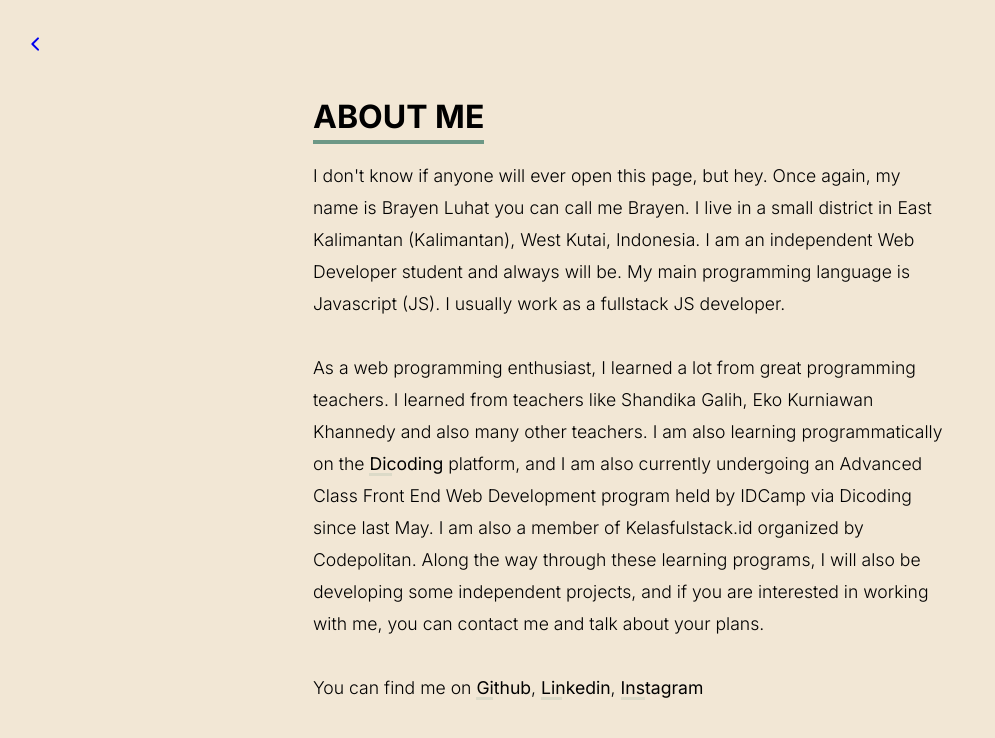
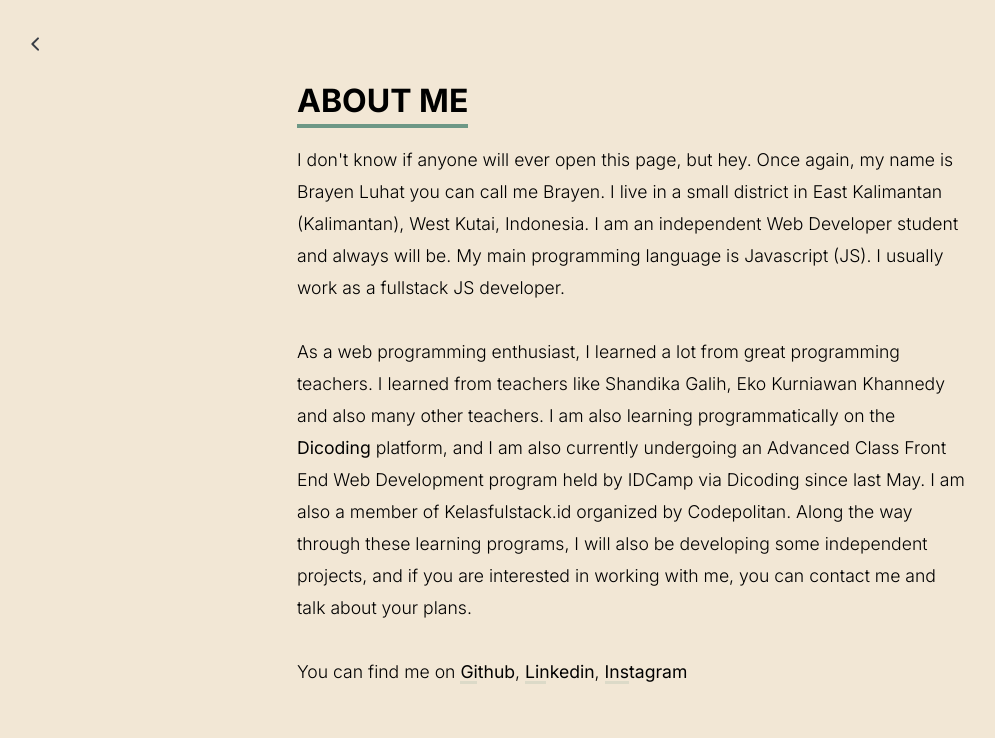
Before and after one commit to brayenid/bryn-web, a Vue app in the folder brayenweb/: page /about in a window 1280 px wide. Shown: the top 738 px of the page, without its empty margins (9-1004 px from the left). Built offline with nearby package versions, Linux system fonts and the light colour scheme.

Commit message:
Edit minor display in about and the paragraphs lineheigth

```diff
--- a/brayenweb/src/components/ContactSection.vue
+++ b/brayenweb/src/components/ContactSection.vue
@@ -9,7 +9,7 @@
       <h1>#contact</h1>
       <p>Want to work together or just talk about your project, feel free to send me a message!</p>
     </div>
-    <div data-aos="zoom-in-down" data-aos-delay="400" id="form">
+    <div data-aos="zoom-in-down" data-aos-delay="200" id="form">
       <form target="_blank" action="https://formsubmit.co/319bddddd3b99cba0d6b68a77af1ed21" method="POST">
         <div>
           <input type="text" name="name" placeholder="Full Name" required />
@@ -46,7 +46,7 @@
 }
 .contactTitle p {
   margin-top: 1rem;
-  line-height: 1rem;
+  line-height: 1.3rem;
 }
 #form {
   max-width: 35rem;
--- a/brayenweb/src/components/HeaderSection.vue
+++ b/brayenweb/src/components/HeaderSection.vue
@@ -69,7 +69,7 @@
 }
 @media screen and (min-width: 400px) {
   .jumbo h1 {
-    font-size: 3rem;
+    font-size: 2.5rem;
     width: 25.49rem;
   }
 }
--- a/brayenweb/src/components/ProjectsSection.vue
+++ b/brayenweb/src/components/ProjectsSection.vue
@@ -72,7 +72,7 @@
 }
 .projects p {
   margin-top: 1rem;
-  line-height: 1rem;
+  line-height: 1.3rem;
 }
 .projectsBottom {
   position: relative;
--- a/brayenweb/src/router/index.js
+++ b/brayenweb/src/router/index.js
@@ -20,7 +20,12 @@
       path: '/:pathMatch(.*)*',
       component: () => import('../views/ErrorView.vue')
     }
-  ]
+  ],
+  scrollBehavior() {
+    return {
+      top: 0
+    }
+  }
 })
 
 export default router
--- a/brayenweb/src/views/AboutView.vue
+++ b/brayenweb/src/views/AboutView.vue
@@ -29,7 +29,7 @@
 .aboutMe {
   max-width: 700px;
   margin: auto;
-  padding: 2rem;
+  padding: 1rem;
   box-sizing: border-box;
   min-height: 100vh;
 }
@@ -77,6 +77,9 @@
 .aboutMe a {
   padding: 3rem;
 }
+a {
+  color: var(--backgroundColor);
+}
 a:active {
   color: var(--mainColor);
 }
```
